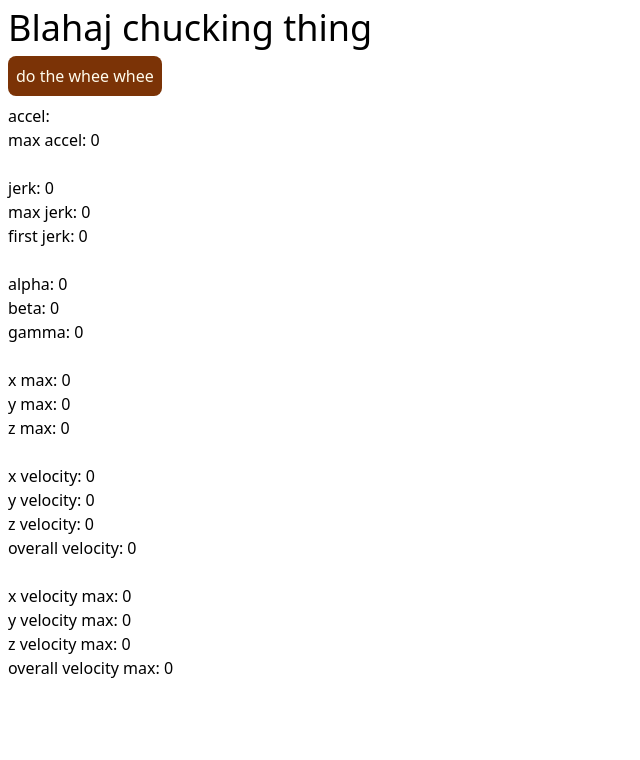
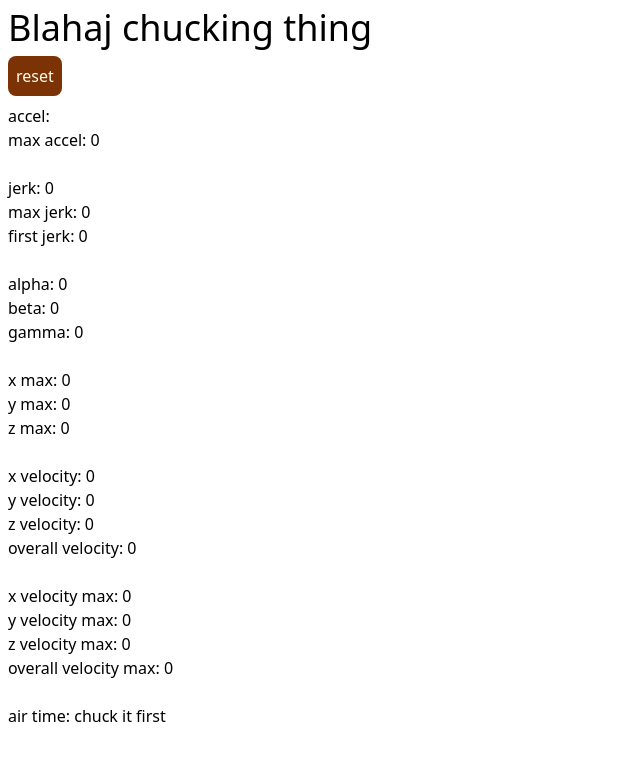
Before and after one commit to ArcaEge/flyhaj, a SvelteKit app: page /fly in a window 1280 px wide. Shown: the top 760 px of the page, without its empty margins (0-640 px from the left). Built offline with nearby package versions, Linux system fonts and the light colour scheme.

Commit message:
Add throw detection

```diff
--- a/src/routes/fly/+page.svelte
+++ b/src/routes/fly/+page.svelte
@@ -2,13 +2,28 @@
   import { onMount } from "svelte";
   import Quaternion from "quaternion";
 
+  const THROW_JERK_THRESHOLD = 0.1;
+  const THROW_ACCEL_THRESHOLD = 1.5;
+  const THROW_END_JERK_THRESHOLD = 0.008;
+  const LAND_JERK_THRESHOLD = 0.2;
+  const DEBOUNCE_THROW_TIME_MS = 3000;
+
   let accel: number | null = $state(null);
+  let accelY: number | null = $state(null);
   let maxAccel = $state(0);
   let accelTime = $state(0);
 
+  // 0 = idle, 1 = throwing, 2 = wheeeee
+  let phase = $state(0);
+
   let jerk = $state(0);
+  let jerkY = $state(0);
   let maxJerk = $state(0);
   let firstJerk = $state(0);
+
+  let lastThrowEndTime: number | null = $state(null);
+  let lastLandTime: number | null = $state(null);
+  let airTime: number | null = $state(null);
 
   let angleAlpha = $state(0);
   let angleBeta = $state(0);
@@ -45,10 +60,46 @@
           event.acceleration.z ** 2
       );
 
+      const lastTime = accelTime;
+      accelTime = Date.now();
+
       if (accel !== null) {
-        const lastTime = accelTime;
-        accelTime = Date.now();
         jerk = Math.abs(currentAccel - accel) * ((accelTime - lastTime) / 1000);
+      }
+
+      if (accelY !== null) {
+        jerkY =
+          Math.abs(event.acceleration.y - accelY) *
+          ((accelTime - lastTime) / 1000);
+      }
+
+      // Phases
+      let now = Date.now();
+      if (phase === 0) {
+        if (
+          jerk > THROW_JERK_THRESHOLD &&
+          currentAccel > THROW_ACCEL_THRESHOLD &&
+          jerk < 100000 &&
+          (!lastLandTime || now - lastLandTime >= DEBOUNCE_THROW_TIME_MS)
+        ) {
+          phase = 1;
+        }
+      } else if (phase === 1) {
+        if (
+          jerk < THROW_END_JERK_THRESHOLD &&
+          7 <= currentAccel &&
+          currentAccel <= 11
+        ) {
+          phase = 2;
+          lastThrowEndTime = now;
+        }
+      } else if (phase === 2) {
+        if (jerk > LAND_JERK_THRESHOLD && jerkY < 10000) {
+          phase = 0;
+          lastLandTime = now;
+
+          airTime = lastThrowEndTime ? now - lastThrowEndTime : null;
+        }
       }
 
       // Magic quarternion shit to calculate global acceleration
@@ -58,15 +109,16 @@
 
       const quarternion = Quaternion.fromEuler(a, b, -g, "ZXY").normalize();
 
-      const [accelX, accelY, accelZ] = quarternion.rotateVector([
-        event.acceleration.x,
-        event.acceleration.y,
-        event.acceleration.z,
-      ]);
+      const [_rotatedAccelX, _rotatedAccelY, _rotatedAccelZ] =
+        quarternion.rotateVector([
+          event.acceleration.x,
+          event.acceleration.y,
+          event.acceleration.z,
+        ]);
 
-      rotatedAccelX = accelX;
-      rotatedAccelY = accelY;
-      rotatedAccelZ = accelZ;
+      rotatedAccelX = _rotatedAccelX;
+      rotatedAccelY = _rotatedAccelY;
+      rotatedAccelZ = _rotatedAccelZ;
 
       // console.log(currentAccel);
 
@@ -74,7 +126,7 @@
         if (!oscillatorState) {
           oscillator = audioCtx.createOscillator();
 
-          oscillator.type = "square";
+          oscillator.type = "sine";
           oscillator.frequency.setValueAtTime(440, audioCtx.currentTime);
           oscillator.connect(audioCtx.destination);
 
@@ -98,9 +150,9 @@
         rotatedAccelZMax = Math.abs(rotatedAccelZ);
       }
 
-      velX += accelX * (event.interval / 1000);
-      velY += accelY * (event.interval / 1000);
-      velZ += accelZ * (event.interval / 1000);
+      velX += rotatedAccelX * (event.interval / 1000);
+      velY += rotatedAccelY * (event.interval / 1000);
+      velZ += rotatedAccelZ * (event.interval / 1000);
       velOverall = Math.sqrt(velX ** 2 + velY ** 2 + velZ ** 2);
 
       if (Math.abs(velX) > velXMax) {
@@ -117,6 +169,7 @@
       }
 
       accel = currentAccel;
+      accelY = event.acceleration.y;
 
       if (accel > maxAccel) {
         maxAccel = accel;
@@ -125,7 +178,12 @@
       if (jerk > maxJerk && jerk < 100000) {
         maxJerk = jerk;
       }
-      if (jerk > 0.1 && firstJerk === 0 && accel < maxAccel - 0.1 && jerk < 100000) {
+      if (
+        jerk > 0.1 &&
+        firstJerk === 0 &&
+        accel < maxAccel - 0.1 &&
+        jerk < 100000
+      ) {
         firstJerk = maxJerk;
       }
 
@@ -145,11 +203,54 @@
   });
 </script>
 
-<div class="m-2">
+<div
+  class="p-2"
+  class:bg-yellow-300={phase === 1}
+  class:bg-green-300={phase === 2}
+>
   <h2>Blahaj chucking thing</h2>
 
-  <button class="block bg-amber-900 text-amber-50 p-2 my-2 rounded-lg"
-    >do the whee whee</button
+  <button
+    class="block bg-amber-900 text-amber-50 p-2 my-2 rounded-lg"
+    onclick={() => {
+      accel = null;
+      accelY = null;
+      maxAccel = 0;
+      accelTime = 0;
+
+      phase = 0;
+
+      jerk = 0;
+      jerkY = 0;
+      maxJerk = 0;
+      firstJerk = 0;
+
+      lastThrowEndTime = null;
+      lastLandTime = null;
+      airTime = null;
+
+      angleAlpha = 0;
+      angleBeta = 0;
+      angleGamma = 0;
+
+      rotatedAccelX = 0;
+      rotatedAccelY = 0;
+      rotatedAccelZ = 0;
+
+      rotatedAccelXMax = 0;
+      rotatedAccelYMax = 0;
+      rotatedAccelZMax = 0;
+
+      velX = 0;
+      velY = 0;
+      velZ = 0;
+      velOverall = 0;
+
+      velXMax = 0;
+      velYMax = 0;
+      velZMax = 0;
+      velOverallMax = 0;
+    }}>reset</button
   >
 
   accel: {accel}
@@ -194,4 +295,7 @@
   z velocity max: {velZMax}
   <br />
   overall velocity max: {velOverallMax}
+  <br />
+  <br />
+  air time: {airTime ? airTime / 1000 + 's' : 'chuck it first '}
 </div>
```
